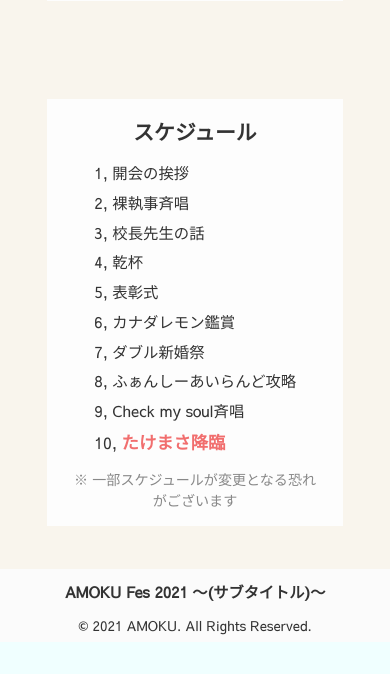
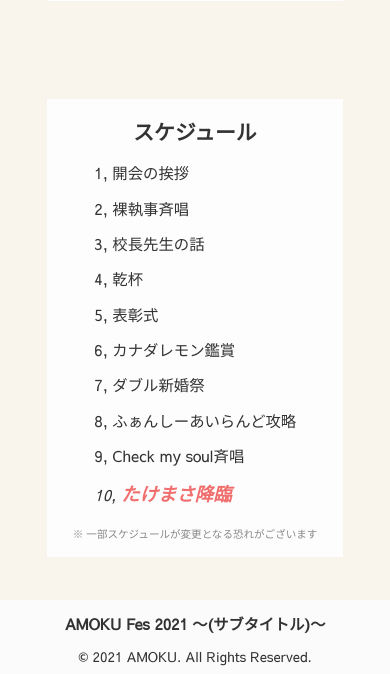
Before and after one commit to kazuya002ex/amoku_fes_2021, a PHP site: page / in a window 390 px wide. Shown: the part 794-1468 px from the top of the page. Before the commit the page ends 1429 px from the top, so only its background shows below. Run offline with PHP 8.4, Linux system fonts and the light colour scheme; some web fonts are replaced.

Commit message:
feat: scheduleのresponsive完了説

```diff
--- a/style.css
+++ b/style.css
@@ -199,6 +199,7 @@ header h1 {
   font-weight: bold;
   font-size: 1.08rem;
   font-family: Georgia, 'Times New Roman', Times, serif;
+  font-style: italic;
 }
 
 .schedule-contents .takemasa span {
@@ -266,38 +267,26 @@ footer small {
     margin-top: 25%;
   }
 
-
   .schedule-contents {
     margin: 5% 8%;
     margin-left: 16%;
   }
 
   .schedule-contents p {
-  margin-top: 3%;
+    margin-top: 5.5%;
     font-size: 0.96rem;
   }
 
-.schedule-contents p:nth-last-child(0) {
-  margin-top: 0;
-}
-
   .schedule-contents .takemasa {
-  color: rgb(241, 110, 110);
-  font-weight: bold;
-  font-size: 1.08rem;
-  font-family: Georgia, 'Times New Roman', Times, serif;
+    font-size: 1.15rem;
   }
 
   .schedule-contents .takemasa span {
-  font-family: "Sawarabi Gothic";
-  color: #333;
-  font-size: 1rem;
+    font-size: 0.96rem;
   }
 
   .schedule-attention {
-  margin: 2% 8%;
-  font-size: 0.88rem;
-  padding-bottom: 5%;
-  text-align: center;
+    margin: 7% 2%;
+    font-size: 0.66rem;
   }
 }
```
Lines whose indentation alone changed are shown as unchanged.
